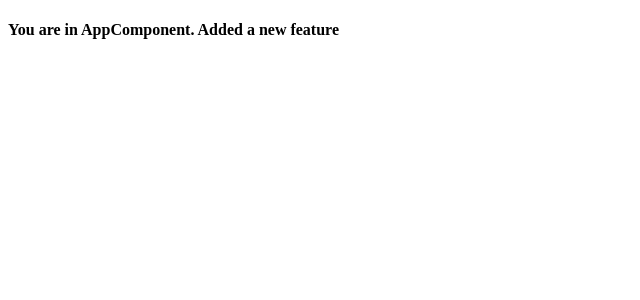
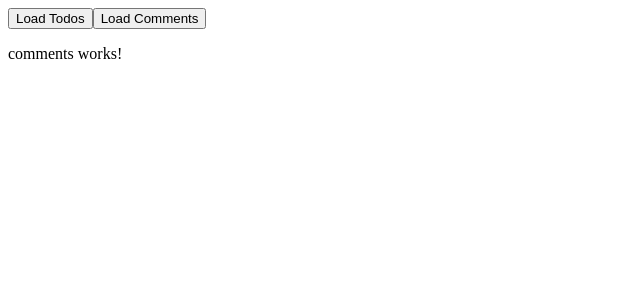
Before and after one commit to ramyabala221190/jenkinsTest, an Angular app: page /comments in a window 1280 px wide. Before the commit this address led to /. Shown: the top 300 px of the page, without its empty margins (0-640 px from the left). Built offline with nearby package versions, Linux system fonts and the light colour scheme.

Commit message:
added todos and comments

```diff
--- a/src/app/app-routing.module.ts
+++ b/src/app/app-routing.module.ts
@@ -1,7 +1,18 @@
 import { NgModule } from '@angular/core';
 import { RouterModule, Routes } from '@angular/router';
+import { TodosComponent } from './todos/todos.component';
+import { CommentsComponent } from './comments/comments.component';
 
-const routes: Routes = [];
+const routes: Routes = [
+  {
+    path:'todos',
+    component:TodosComponent
+  },
+  {
+    path:'comments',
+    component:CommentsComponent
+  }
+];
 
 @NgModule({
   imports: [RouterModule.forRoot(routes)],
--- a/src/app/app.component.html
+++ b/src/app/app.component.html
@@ -1,3 +1,6 @@
-<h4>You are in AppComponent. Added a new feature</h4>
+<button [routerLink]="['todos']">Load Todos</button>
+
+<button [routerLink]="['commentss']">Load Comments</button>
+
 
 <router-outlet></router-outlet>
--- a/src/app/app.module.ts
+++ b/src/app/app.module.ts
@@ -3,10 +3,14 @@ import { BrowserModule } from '@angular/platform-browser';
 
 import { AppRoutingModule } from './app-routing.module';
 import { AppComponent } from './app.component';
+import { TodosComponent } from './todos/todos.component';
+import { CommentsComponent } from './comments/comments.component';
 
 @NgModule({
   declarations: [
-    AppComponent
+    AppComponent,
+    TodosComponent,
+    CommentsComponent
   ],
   imports: [
     BrowserModule,
--- /dev/null
+++ b/src/app/comments/comments.component.html
@@ -0,0 +1 @@
+<p>comments works!</p>
--- /dev/null
+++ b/src/app/todos/todos.component.html
@@ -0,0 +1 @@
+<p>todos works!</p>
```
Also changed, not shown: src/app/comments/comments.component.ts (added, +10 -0 lines), src/app/todos/todos.component.ts (added, +10 -0 lines), src/app/comments/comments.component.scss (added), src/app/todos/todos.component.scss (added), 2 other files (tests, documents, lock files or other folders).
